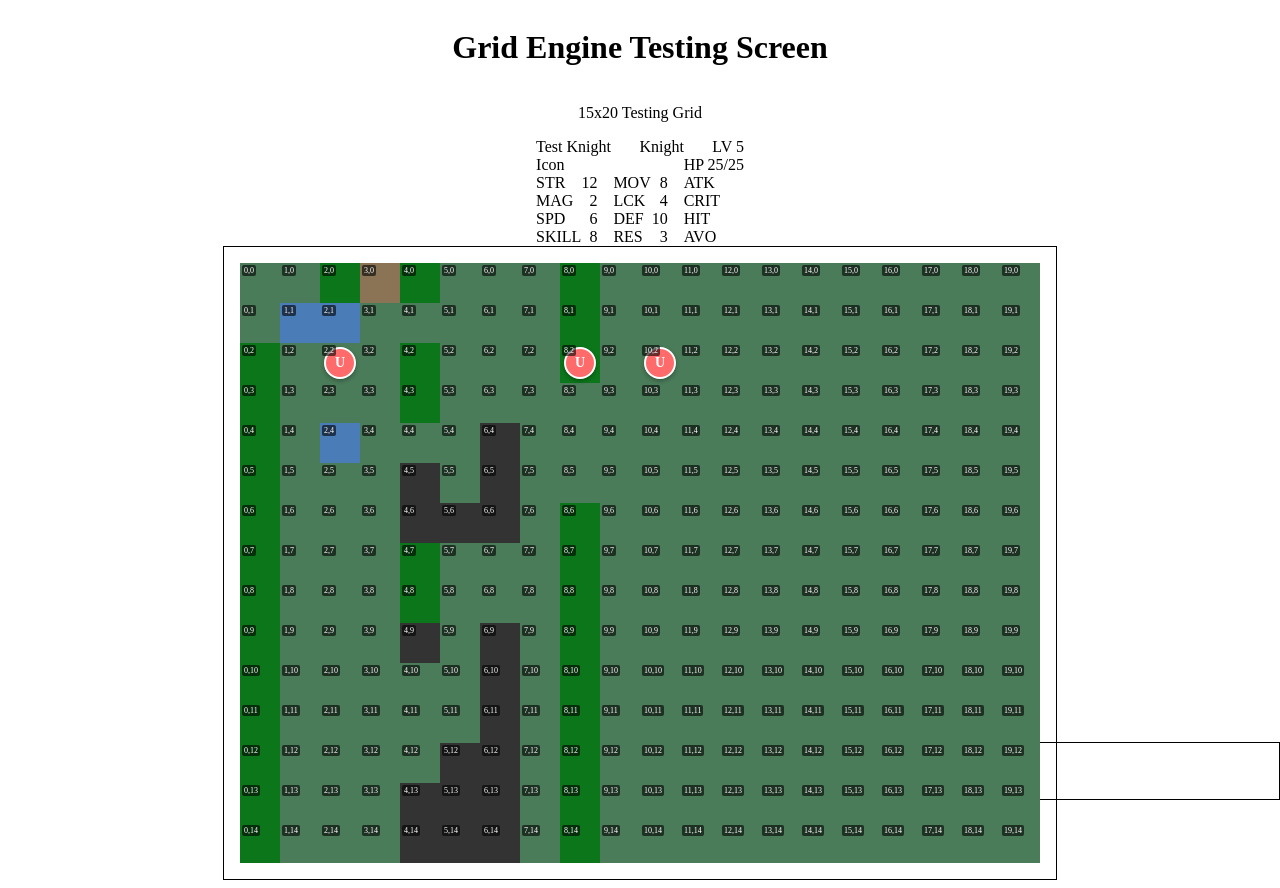
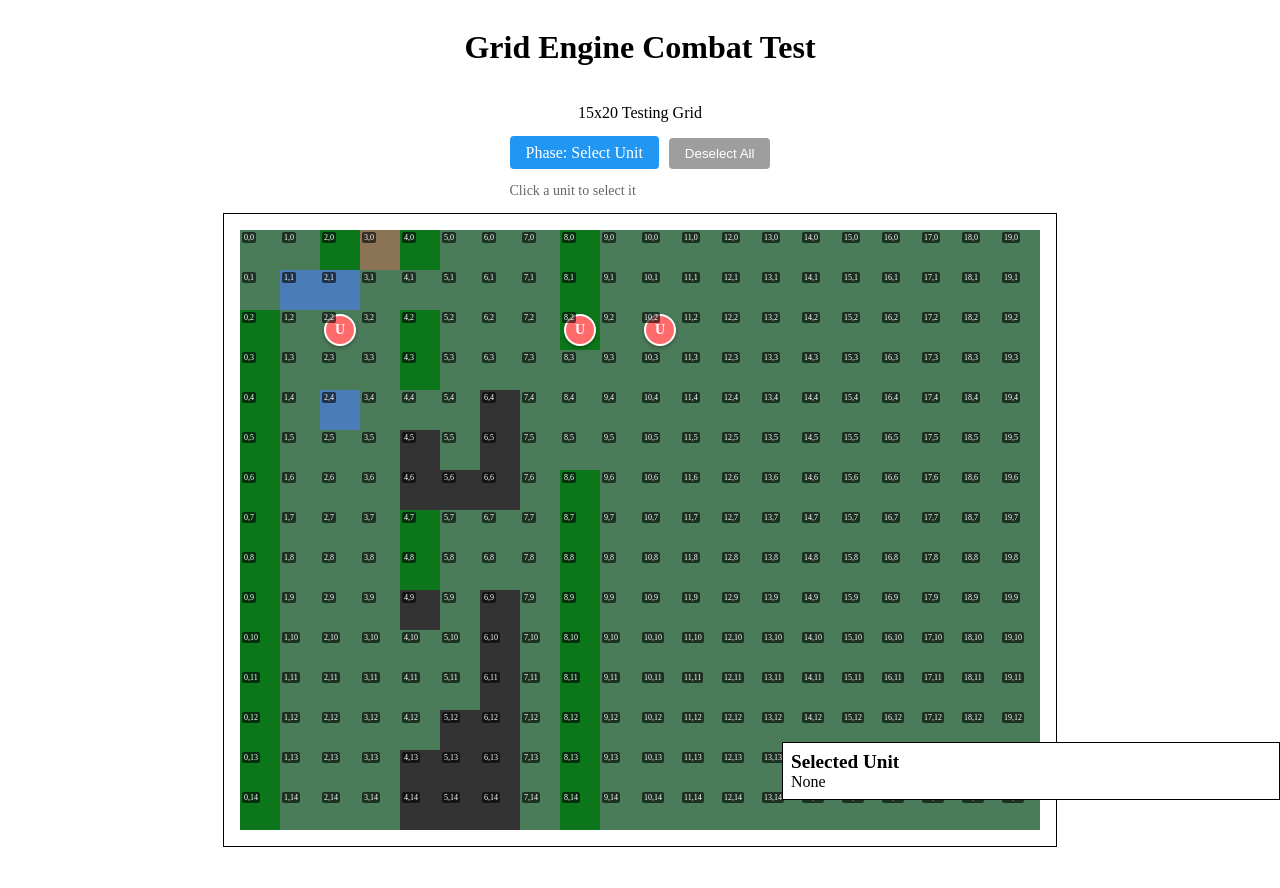
Before and after one commit to mikewng/grid-engine, a Next.js app: page / in a window 1280 px wide. After the commit the page ends 855 px from the top, so only its background shows below. Built offline with nearby package versions, Linux system fonts and the light colour scheme.

Commit message:
attack testing

```diff
--- a/src/app/components/grid/gridcomponent.tsx
+++ b/src/app/components/grid/gridcomponent.tsx
@@ -11,6 +11,7 @@ interface GridProps {
     selectedTile?: Tile | null;
     highlightedTiles?: Set<string>;
     movementRangeTiles?: Set<string>;
+    attackRangeTiles?: Set<string>;
 }
 
 const GridComponent: React.FC<GridProps> = memo(({
@@ -18,7 +19,8 @@ const GridComponent: React.FC<GridProps> = memo(({
     onTileClick,
     selectedTile,
     highlightedTiles = new Set(),
-    movementRangeTiles = new Set()
+    movementRangeTiles = new Set(),
+    attackRangeTiles = new Set()
 }) => {
 
     // Flatten grid for efficient rendering
@@ -58,6 +60,7 @@ const GridComponent: React.FC<GridProps> = memo(({
                     const isSelected = selectedTile?.x === tile.x && selectedTile?.y === tile.y;
                     const isHighlighted = highlightedTiles.has(tileKey);
                     const isInMovementRange = movementRangeTiles.has(tileKey);
+                    const isInAttackRange = attackRangeTiles.has(tileKey);
 
                     return (
                         <TileComponent
@@ -67,6 +70,7 @@ const GridComponent: React.FC<GridProps> = memo(({
                             isSelected={isSelected}
                             isHighlighted={isHighlighted}
                             isInMovementRange={isInMovementRange}
+                            isInAttackRange={isInAttackRange}
                         />
                     );
                 })}
--- a/src/app/screens/sandbox/components/uidebug/generaldebugger.scss
+++ b/src/app/screens/sandbox/components/uidebug/generaldebugger.scss
@@ -2,6 +2,9 @@
     display: flex;
     flex-direction: column;
     position: absolute;
+
+    z-index: 2000;
+    background-color: white;
 
     bottom: 0;
     right: 0;
--- a/src/app/screens/sandbox/sandbox.tsx
+++ b/src/app/screens/sandbox/sandbox.tsx
@@ -23,27 +23,35 @@ const SandboxScreen = () => {
         return [testKnightUnit, testMageUnit, testEnemy];
     }, []);
 
-    const { gridManager, unitManager, movementManager } = useMemo(() => {
+    const { gridManager, unitManager, movementManager, combatManager } = useMemo(() => {
         return GameSetup.initializeManagers(testGridArr, testUnits);
     }, [testGridArr, testUnits]);
 
     const [selectedTile, setSelectedTile] = useState<Tile | null>(null);
     const [selectedUnit, setSelectedUnit] = useState<string | null>(null);
-    const [movementPath, setMovementPath] = useState<Coordinate[]>([]);
+    const [targetUnit, setTargetUnit] = useState<string | null>(null);
+    const [combatResult, setCombatResult] = useState<any>(null);
     const [movementRange, setMovementRange] = useState<Set<string>>(new Set());
+    const [attackRange, setAttackRange] = useState<Set<string>>(new Set());
+    const [gamePhase, setGamePhase] = useState<'select' | 'move' | 'attack'>('select');
 
     const handleTileClick = (tile: Tile) => {
         setSelectedTile(tile);
-        console.log(`Clicked tile at (${tile.x}, ${tile.y})`);
+        console.log(`Clicked tile at (${tile.x}, ${tile.y}) - Phase: ${gamePhase}`);
 
         if (tile.occupiedByUnitId) {
+            if (gamePhase === 'select') {
+                // Select unit and enter movement phase
                 setSelectedUnit(tile.occupiedByUnitId);
-            setMovementPath([]);
+                setTargetUnit(null);
+                setCombatResult(null);
+                setGamePhase('move');
 
-            const rangeResult = movementManager.getMovementRange(tile.occupiedByUnitId);
-            if (rangeResult.success && rangeResult.value) {
+                // Show movement range
+                const movementRangeResult = movementManager.getMovementRange(tile.occupiedByUnitId);
+                if (movementRangeResult.success && movementRangeResult.value) {
                     const rangeSet = new Set<string>();
-                rangeResult.value.forEach(coord => {
+                    movementRangeResult.value.forEach(coord => {
                         rangeSet.add(`${coord.x}-${coord.y}`);
                     });
                     setMovementRange(rangeSet);
@@ -51,21 +59,56 @@ const SandboxScreen = () => {
                     setMovementRange(new Set());
                 }
 
-            console.log(`Selected unit: ${tile.occupiedByUnitId}`);
-            return;
+                // Clear attack range for now
+                setAttackRange(new Set());
+
+                console.log(`Selected unit: ${tile.occupiedByUnitId} - Entering move phase`);
+            } else if (gamePhase === 'attack' && selectedUnit && selectedUnit !== tile.occupiedByUnitId) {
+                // Attack target unit
+                setTargetUnit(tile.occupiedByUnitId);
+
+                console.log(`Initiating combat: ${selectedUnit} vs ${tile.occupiedByUnitId}`);
+
+                const canAttackResult = combatManager.canAttackTarget(selectedUnit, tile.occupiedByUnitId);
+                if (canAttackResult.success && canAttackResult.value) {
+                    const result = combatManager.initiateAttack(selectedUnit, tile.occupiedByUnitId);
+                    if (result.success) {
+                        setCombatResult(result.value);
+                        console.log('Combat result:', result.value);
+                        // Reset after combat
+                        setTimeout(() => handleUnitDeselect(), 3000);
+                    } else {
+                        console.log('Combat failed:', result.err);
                     }
-
-        if (selectedUnit && !tile.occupiedByUnitId) {
+                } else {
+                    console.log('Cannot attack target:', canAttackResult.err || 'Out of range');
+                }
+            } else if (selectedUnit === tile.occupiedByUnitId) {
+                // Clicking same unit deselects
+                handleUnitDeselect();
+            }
+        } else if (gamePhase === 'move' && selectedUnit && !tile.occupiedByUnitId) {
+            // Move unit to empty tile
             const path = [{ x: tile.x, y: tile.y }];
             console.log(`Attempting to move unit ${selectedUnit} to (${tile.x}, ${tile.y})`);
 
             const moveResult = movementManager.moveUnit(selectedUnit, path);
             if (moveResult.success) {
-                console.log(`Movement successful!`);
-                setMovementPath(path);
+                console.log('Movement successful! Entering attack phase.');
+                setGamePhase('attack');
                 setMovementRange(new Set());
-                setSelectedUnit(null);
-                setSelectedTile(tile);
+
+                // Show attack range from new position
+                const attackRangeResult = combatManager.getAttackRange(selectedUnit);
+                if (attackRangeResult.success && attackRangeResult.value) {
+                    const rangeSet = new Set<string>();
+                    attackRangeResult.value.forEach(coord => {
+                        rangeSet.add(`${coord.x}-${coord.y}`);
+                    });
+                    setAttackRange(rangeSet);
+                } else {
+                    setAttackRange(new Set());
+                }
             } else {
                 console.log(`Movement failed: ${moveResult.err}`);
             }
@@ -74,14 +117,106 @@ const SandboxScreen = () => {
 
     const handleUnitDeselect = () => {
         setSelectedUnit(null);
-        setMovementPath([]);
+        setTargetUnit(null);
+        setCombatResult(null);
         setMovementRange(new Set());
+        setAttackRange(new Set());
+        setGamePhase('select');
+    };
+
+    const skipToAttack = () => {
+        if (selectedUnit && gamePhase === 'move') {
+            setGamePhase('attack');
+            setMovementRange(new Set());
+
+            // Show attack range from current position
+            const attackRangeResult = combatManager.getAttackRange(selectedUnit);
+            if (attackRangeResult.success && attackRangeResult.value) {
+                const rangeSet = new Set<string>();
+                attackRangeResult.value.forEach(coord => {
+                    rangeSet.add(`${coord.x}-${coord.y}`);
+                });
+                setAttackRange(rangeSet);
+            }
+        }
     };
 
     return (
         <div className="ge-sandbox-wrapper">
-            <h1>Grid Engine Testing Screen</h1>
+            <h1>Grid Engine Combat Test</h1>
             <p>{`${testGridArr.length}x${testGridArr[0].length} Testing Grid`}</p>
+
+            <div className="ge-sandbox-controls">
+                <div style={{ marginBottom: '10px' }}>
+                    <span style={{
+                        padding: '8px 16px',
+                        backgroundColor: gamePhase === 'select' ? '#2196F3' : gamePhase === 'move' ? '#4CAF50' : '#f44336',
+                        color: 'white',
+                        borderRadius: '4px',
+                        marginRight: '10px'
+                    }}>
+                        Phase: {gamePhase === 'select' ? 'Select Unit' : gamePhase === 'move' ? 'Move' : 'Attack'}
+                    </span>
+                    {selectedUnit && gamePhase === 'move' && (
+                        <button
+                            onClick={skipToAttack}
+                            style={{
+                                padding: '8px 16px',
+                                backgroundColor: '#FF9800',
+                                color: 'white',
+                                border: 'none',
+                                borderRadius: '4px',
+                                cursor: 'pointer',
+                                marginRight: '10px'
+                            }}
+                        >
+                            Skip to Attack
+                        </button>
+                    )}
+                    <button
+                        onClick={handleUnitDeselect}
+                        style={{
+                            padding: '8px 16px',
+                            backgroundColor: '#9E9E9E',
+                            color: 'white',
+                            border: 'none',
+                            borderRadius: '4px',
+                            cursor: 'pointer'
+                        }}
+                    >
+                        Deselect All
+                    </button>
+                </div>
+                {selectedUnit && (
+                    <p>Selected Unit: {selectedUnit}</p>
+                )}
+                {targetUnit && (
+                    <p>Target: {targetUnit}</p>
+                )}
+                <p style={{ fontSize: '14px', color: '#666' }}>
+                    {gamePhase === 'select' && 'Click a unit to select it'}
+                    {gamePhase === 'move' && 'Click an empty tile to move, or skip to attack'}
+                    {gamePhase === 'attack' && 'Click an enemy unit to attack it'}
+                </p>
+            </div>
+
+            {combatResult && (
+                <div style={{
+                    backgroundColor: '#f5f5f5',
+                    border: '1px solid #ddd',
+                    padding: '15px',
+                    margin: '10px 0',
+                    borderRadius: '4px'
+                }}>
+                    <h3>Combat Result</h3>
+                    <p>Attacker Damage Dealt: {combatResult.attackerDamageDealt}</p>
+                    <p>Defender Damage Dealt: {combatResult.defenderDamageDealt}</p>
+                    <p>Attacker Hits: {combatResult.attackerHits}</p>
+                    <p>Defender Hits: {combatResult.defenderHits}</p>
+                    <p>Defender Killed: {combatResult.defenderKilled ? 'Yes' : 'No'}</p>
+                    <p>Attacker Killed: {combatResult.attackerKilled ? 'Yes' : 'No'}</p>
+                </div>
+            )}
 
             <div className="ge-sandbox-header-container">
                 <GeneralDebugger
@@ -90,13 +225,7 @@ const SandboxScreen = () => {
                     selectedUnit={unitManager.getUnitById(selectedUnit ?? "").value}
                 />
             </div>
-            {/* <CombatUI
-                initiator={testKnightUnit}
-                defender={testEnemy}
-            /> */}
-            <UnitStatsUI
-                unit={testKnightUnit}
-            />
+
             <div className="ge-sandbox-content-container">
                 {(() => {
                     const gridResult = gridManager.getGrid();
@@ -106,6 +235,7 @@ const SandboxScreen = () => {
                             onTileClick={handleTileClick}
                             selectedTile={selectedTile}
                             movementRangeTiles={movementRange}
+                            attackRangeTiles={attackRange}
                         />
                     ) : null;
                 })()}
```
Also changed, not shown: src/app/components/tile/tilecomponent.scss (+18 -0 lines), src/app/components/tile/tilecomponent.tsx (+5 -2 lines). Lines whose indentation alone changed are shown as unchanged.
